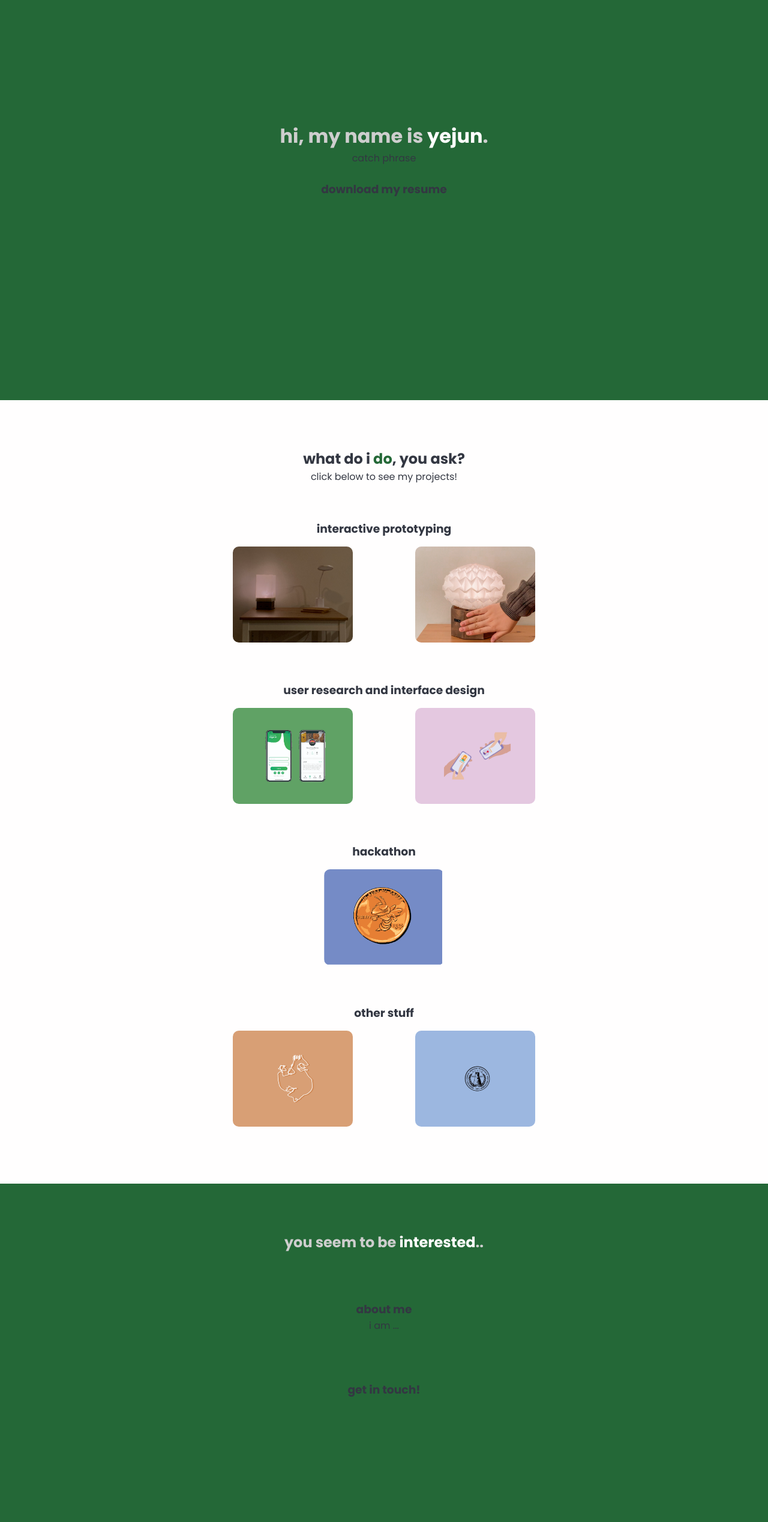
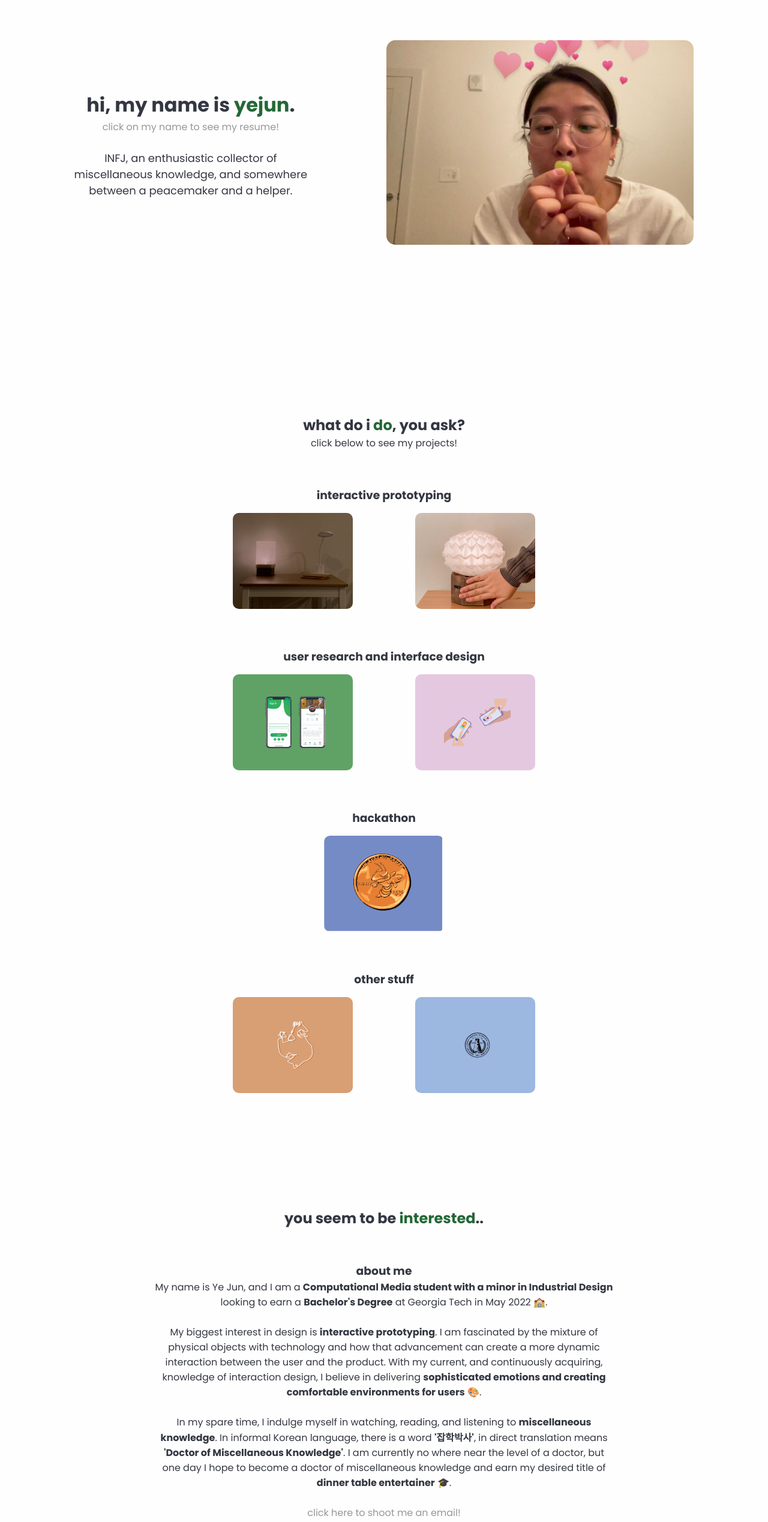
Before and after one commit to kimyejun219/kimyejun219.github.io, a plain HTML site: page index.html in a window 1280 px wide. Shown: the part 133-2670 px from the top of the page at 60% size. Drawn offline with Linux system fonts and the light colour scheme.

Commit message:
main page edit

```diff
--- a/css/mimo.css
+++ b/css/mimo.css
@@ -17,8 +17,10 @@ a {
     color: #246837;
 }
 header {
+    height: 35px;
     text-align: center;
-    margin-top: 30px;
+    padding-top: 30px;
+    /* margin-top: 30px; */
     /* margin-bottom: 10px; */
 }
 header li{
--- a/index.html
+++ b/index.html
@@ -21,16 +21,16 @@
             <li>about me</li>
         </ul>
     </header> -->
-    <div id="main">
-        <div class="title">
-            <h1>hi, my name is <span>yejun</span>.</h1>
-            <p>catch phrase</p>
-        </div>
-        <div><img src="" alt=""></div>
-        <div>
-            <h3>download my resume</h3>
-        </div>
-    </div>
+    <ul id="main">
+        <li class="title">
+            <h1>hi, my name is <a href="/yejunkim_resume_2021.pdf" target="_blank"><span>yejun</span></a>.</h1>
+            <p id="resume">click on my name to see my resume!</p>
+            <div>
+                <p id="catch">INFJ, an enthusiastic collector of <br> miscellaneous knowledge, and somewhere<br> between a peacemaker and a helper.</p>
+            </div>
+        </li>
+        <li><img src="/me.jpg" alt="me"></li>
+    </ul>
     <div id="projects">
         <div id="proj_content">
             <div id="title">
@@ -79,11 +79,22 @@
         </div>
         <div>
             <h3>about me</h3>
-            <p>i am ...</p>
+            <p>My name is Ye Jun, and I am a <b>Computational Media student with a minor in Industrial Design</b> looking to earn a
+                <b>Bachelor's Degree</b> at Georgia Tech in May 2022 🏫.
+                <br>
+                <br>
+                My biggest interest in design is <b>interactive prototyping</b>. I am fascinated by the mixture of physical objects
+                with technology and how that advancement can create a more dynamic interaction between the user and the product.
+                With my current, and continuously acquiring, knowledge of interaction design, I believe in
+                delivering <b>sophisticated emotions and creating comfortable environments for users</b> 🎨.
+                <br><br>
+                In my spare time, I indulge myself in watching, reading, and listening to <b>miscellaneous knowledge</b>.
+                In informal Korean language, there is a word <b>'잡학박사'</b>, in direct translation means <b>'Doctor of Miscellaneous Knowledge'</b>.
+                I am currently no where near the level of a doctor, but one day I hope to become a doctor of miscellaneous
+                knowledge and earn my desired title of <b>dinner table entertainer</b> 🎓.<br><br>
+            </p>
         </div>
-        <div>
-            <h3>get in touch!</h3>
-        </div>
+        <a href="mailto: kimyejun219@gmail.com"><p id="email">click here to shoot me an email!</p></a>
     </div>
 </body>
 </html>
--- a/style.css
+++ b/style.css
@@ -16,6 +16,9 @@
 span {
     color: #246837;
 }
+a {
+    text-decoration: none;
+}
 /* header {
     background-color: #246837;
 }
@@ -25,19 +28,47 @@
 } */
 
 #main {
-    height: 100vh;
-    background-color: #246837;
+    height: 76vh;
+    /* background-color: #246837; */
+    vertical-align: middle;
+    padding-top: 17vh;
 }
-#main div.title {
+#main li {
+    list-style: none;
+    display: inline-block;
+    justify-content: center;
+    vertical-align: middle;
+    padding: 5vw 5vw;
+}
+#main img {
+    width: 40vw;
+    border-radius: 15px;
+}
+/* #main .title {
     padding-top: 42vh;
-}
-#main div h1 {
-    color: rgb(206, 206, 206);
+} */
+#main h1 {
+    /* color: rgb(206, 206, 206); */
+    color: #333742;
     margin-left: 15px;
     margin-right: 15px;
 }
-#main div span {
-    color: rgb(255, 254, 254);
+#main span {
+    /* color: rgb(255, 254, 254); */
+    color: #246837;
+}
+#resume {
+    /* color: rgb(206, 206, 206); */
+    color: #979797;;
+}
+#catch {
+    /* color: rgb(206, 206, 206); */
+    padding-top: 2vw;
+    color: #333742;
+    font-size: large;
+}
+#main h3 {
+    margin-top: 35vh;
 }
 
 #projects #proj_content {
@@ -109,22 +140,31 @@
     color: white;
 }
 #contacts {
-    height: 100vh;
-    background-color: #246837;
+    height: 90vh;
+    padding-top: 5vh;
+    /* background-color: #246837; */
 }
 #contacts div {
-    padding-top: 10vh;
+    padding-top: 7vh;
 }
 #contacts div h2 {
-    color: rgb(206, 206, 206);
+    /* color: rgb(206, 206, 206); */
+    color: #333742;
     margin-left: 40px;
     margin-right: 40px;
 }
 #contacts div span {
-    color: rgb(255, 254, 254);
+    /* color: rgb(255, 254, 254); */
+    color: #246837;
 }
-footer {
-    background-color: #246837;
+#contacts p {
+    padding: 0 20vw;
+}
+#email p {
+    margin-top: 10vh;
+}
+#email {
+    color: #979797
 }
 ul {
     padding: 0;
```
Also changed, not shown: me.jpg (added), 1 other file.
